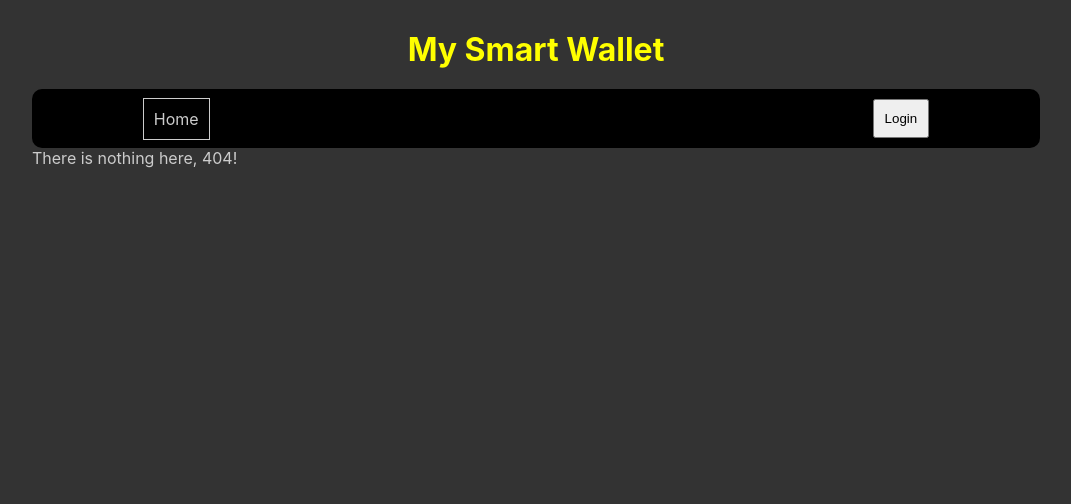
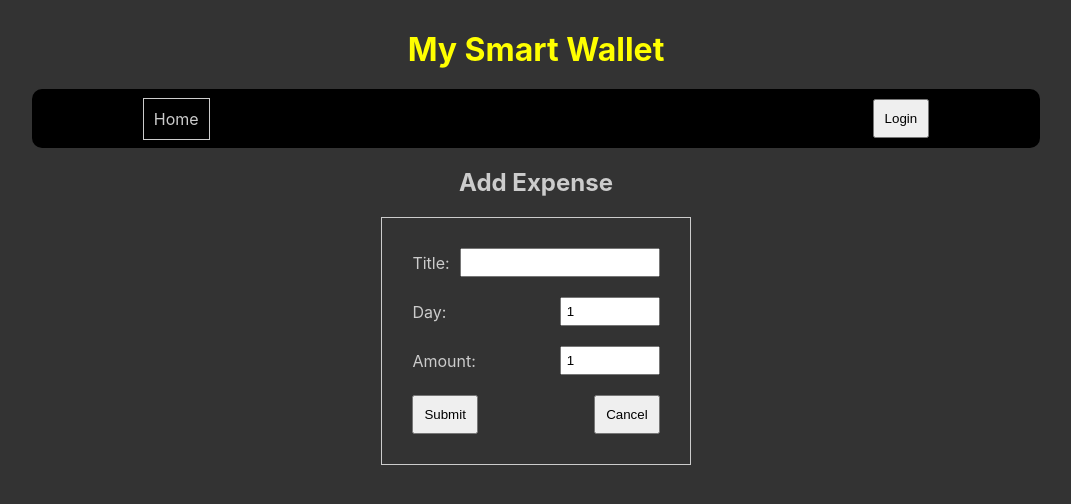
Before and after one commit to omr-dev/my-smart-wallet, a React (Vite) app: page /expenseForm in a window 1280 px wide. Before the commit this address had no page. Shown: the top 504 px of the page, without its empty margins (104-1175 px from the left). Built offline with nearby package versions, Linux system fonts and the light colour scheme.

Commit message:
expense addition completed

```diff
--- a/src/App.jsx
+++ b/src/App.jsx
@@ -3,6 +3,7 @@ import "./App.scss";
 import Navbar from "./components/Navbar";
 import { PageHome } from "./subPages/PageHome";
 import { PageExpenses } from "./subPages/PageExpenses";
+import {PageExpenseForm} from './subPages/PageExpenseForm';
 function App() {
   return (
     <div className="App">
@@ -12,6 +13,7 @@ function App() {
         <Route index element={<PageHome/>} />
         <Route path="home" element={<PageHome />} />
         <Route path="expenses" element={<PageExpenses />} />
+        <Route path="expenseForm" element={<PageExpenseForm/>} />
         <Route path="*" element={<p>There is nothing here, 404!</p>}/>
       </Routes>
     </div>
--- a/src/App.scss
+++ b/src/App.scss
@@ -1,99 +1,144 @@
-:root{
+:root {
   font-size: 62.5%;
 }
-*{
+* {
   margin: 0;
   padding: 0;
   box-sizing: border-box;
 }
 
-body{
+body {
   background-color: #333;
-  color:#ccc;
+  color: #ccc;
   padding: 10px;
-  font-size:1.6rem;
-  .App{
-    width:80%;
+  font-size: 1.6rem;
+  .App {
+    width: 80%;
     margin: 0 auto;
-    h1.AppTitle{
+    h1.AppTitle {
       margin: 20px;
       text-align: center;
-      color:yellow;
+      color: yellow;
     }
-    .navbar{
+    .navbar {
       background-color: black;
-      border-radius:10px;
+      border-radius: 10px;
 
-      .navbar-inner{
+      .navbar-inner {
         width: 80%;
-        margin:0 auto;
-      display:flex;
+        margin: 0 auto;
+        display: flex;
         padding: 10px;
         justify-content: space-between;
         gap: 20px;
-      ul{
+        ul {
           list-style-type: none;
-        display:flex;
+          display: flex;
           align-items: center;
-        gap:20px;
-        li{
-
-          a{
+          gap: 20px;
+          li {
+            a {
               text-decoration: none;
-            color:#ccc;
+              color: #ccc;
               padding: 10px;
-            border:1px solid #ccc;
-            &:hover{
-              background-color:#ccc;
-              color:#333;
+              border: 1px solid #ccc;
+              &:hover {
+                background-color: #ccc;
+                color: #333;
               }
-            &.active{
-              color:yellow;
+              &.active {
+                color: yellow;
                 border-color: yellow;
               }
             }
           }
         }
-      button{
+        button {
           padding: 10px;
-
         }
       }
     }
-  .subPage{
+    .subPage {
       width: 80%;
       margin: 0 auto;
-    padding:20px;
+      padding: 20px;
     }
-  .pageExpenses{
-    .expensesList{
-      table{
+    .pageExpenses {
+      .btn-add-expense {
+        width: fit-content;
+        border: 1px solid #ccc;
+        padding: 10px;
+        margin: 10px;
+        a {
+          text-decoration: none;
+          color: #ccc;
+          &:hover {
+            color: #333;
+            background-color: #ccc;
+          }
+        }
+        &:hover {
+          background-color: #ccc;
+          a {
+            color: #333;
+          }
+        }
+      }
+      .expensesList {
+        table {
           width: 100%;
-        thead{
-          background-color:#ccc;
-          color:#333;
-          th{
+          thead {
+            background-color: #ccc;
+            color: #333;
+            th {
               padding: 10px;
             }
-
           }
-        tbody{
-          td{
+          tbody {
+            td {
               text-align: center;
-            padding:5px;
+              padding: 5px;
             }
           }
         }
       }
-
     }
-    .loginMessageBox{
+    .page-expense-form {
+      h2 {
+        padding: 20px 0;
         text-align: center;
-      background-color:black;
+      }
+      .form-container {
+        border: 1px solid #ccc;
+        width: min-content;
+        margin: 0 auto;
+        padding: 20px;
+        .form-row {
+          display: flex;
+          justify-content: space-between;
+          align-items: center;
+          padding: 10px;
+          gap: 10px;
+          input {
+            padding: 5px;
+            width: 200px;
+          }
+          input[type="number"] {
+            width: 100px;
+          }
+          button{
+            padding: 10px;
+          }
+        }
+      }
+    }
+    .loginMessageBox {
+      text-align: center;
+      background-color: black;
       width: fit-content;
       margin: 20px auto;
       padding: 20px;
-      border-radius:10px;
+      border-radius: 10px;
     }
   }
 }
--- /dev/null
+++ b/src/subPages/PageExpenseForm.jsx
@@ -0,0 +1,83 @@
+import { useState } from "react";
+import { add } from "../store/features/expenses/expensesSlice";
+import { useDispatch } from "react-redux";
+import { useNavigate } from "react-router-dom";
+
+export const PageExpenseForm = () => {
+  const [day, setDay] = useState(1);
+  const [title, setTitle] = useState("");
+  const [amount, setAmount] = useState(1);
+  const dispatch = useDispatch();
+  const navigate = useNavigate();
+  return (
+    <div className="page-expense-form">
+      <h2>Add Expense</h2>
+
+      <form
+        onSubmit={(e) => {
+          e.preventDefault();
+        }}
+      >
+        <div className="form-container">
+          <div className="form-row">
+            <label htmlFor="title">Title:</label>
+            <input
+              type="text"
+              name="title"
+              value={title}
+              onChange={(e) => {
+                setTitle(e.target.value);
+              }}
+            />
+          </div>
+          <div className="form-row">
+            <label htmlFor="day">Day:</label>
+            <input
+              type="number"
+              name="day"
+              min="1"
+              max="31"
+              value={day}
+              onChange={(e) => {
+                setDay(e.target.value);
+              }}
+            />
+          </div>
+
+          <div className="form-row">
+            <label htmlFor="amount">Amount:</label>
+            <input
+              type="number"
+              min="1"
+              step="any"
+              value={amount}
+              onChange={(e) => {
+                setAmount(e.target.value);
+              }}
+            />
+          </div>
+          <div className="form-row">
+            <button
+              type="submit"
+              className="btn-submit"
+              onClick={() => {
+                dispatch(add({ title: title, amount: amount, day: day }));
+                navigate("/expenses");
+              }}
+            >
+              Submit
+            </button>
+            <button
+              className="btn-cancel"
+              onClick={() => {
+                navigate("/expenses");
+              }}
+            >
+              Cancel
+            </button>
+          </div>
+        </div>
+      </form>
+    </div>
+  );
+};
--- a/src/subPages/PageExpenses.jsx
+++ b/src/subPages/PageExpenses.jsx
@@ -4,12 +4,14 @@ import { Navigate } from "react-router-dom";
 import { useSelector, useDispatch } from "react-redux";
 import { add, selectExpenses } from "../store/features/expenses/expensesSlice";
 import { ExpensesList } from "../components/ExpensesList";
+import { useNavigate } from "react-router-dom";
 
 export const PageExpenses = () => {
   const expensesInState = useSelector(selectExpenses);
   const countOfExpenses = Object.keys(expensesInState).length;
   console.log(countOfExpenses);
   const dispatch = useDispatch();
+  const navigate = useNavigate();
   const { user, isAuthenticated, isLoading } = useAuth0();
   if (!isLoading) {
     if (!isAuthenticated) {
@@ -18,11 +20,16 @@ export const PageExpenses = () => {
       return (
         <div className="pageExpenses subPage">
           <h2>This is expenses page.</h2>
+
           <button
-            onClick={() => dispatch(add({ title: "fuel", amount: 20, day: 1 }))}
+            className="btn-add-expense"
+            onClick={() => {
+              navigate("/expenseForm");
+            }}
           >
             Add Expense
           </button>
+
           {countOfExpenses > 0 && <ExpensesList />}
         </div>
       );
```
Lines whose indentation alone changed are shown as unchanged.
